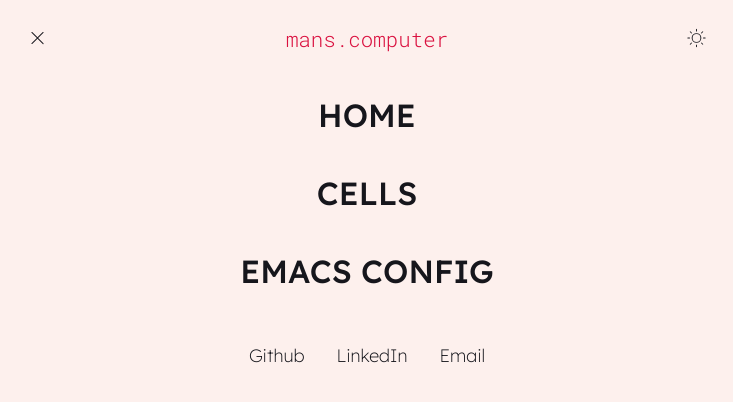
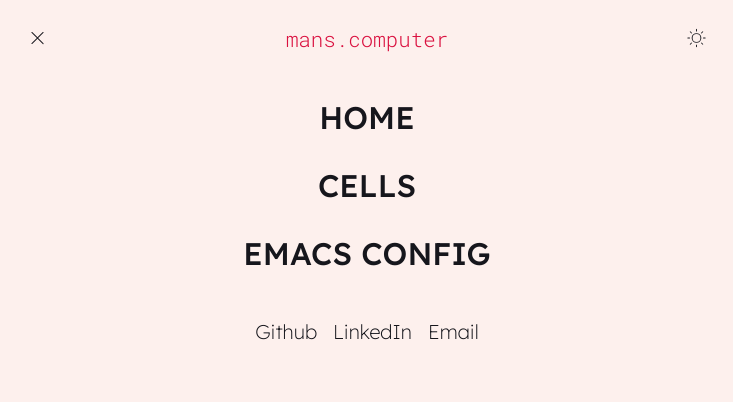
Before and after one commit to manskron/manskron.github.io, a plain HTML site: page index.html in a window 1280 px wide. Both pictures are taken after a click on the button 310 px from the left and 40 px from the top of the page. Shown: the whole page, without its empty margins (273-1006 px from the left). Drawn offline with Linux system fonts and the light colour scheme.

Commit message:
rework nav

```diff
--- a/css/site.css
+++ b/css/site.css
@@ -170,7 +170,7 @@ a.active {
 }
 
 /* Hide everything but the menu and header when menu open */
-body.menu-open > .grid > :not(header, #menu) {
+body.nav-open > .grid > :not(header, nav) {
     display: none;
 }
 
@@ -189,10 +189,46 @@ header {
 }
 
 nav {
+    display: none;
+}
+
+nav.nav-open {
+    display: block;
+}
+
+nav ul {
+    padding: 0;
+    display: grid;
+    gap: 2rem;
+    flex-wrap: wrap;
+    list-style: none;
+}
+
+nav ul li {
+    text-align: center;
+}
+
+nav ul li a {
+    font-family: var(--ff-body);
+    font-size: var(--fs-2);
+    font-weight: 500;
+    text-decoration: none;
+    text-transform: uppercase;
+}
+
+nav .sub-links {
     display: flex;
-    gap: 0.5rem;
-    align-items: center;
-    flex-wrap: wrap;
+    gap: 1rem;
+    justify-content: center;
+    margin-top: 1rem;
+}
+
+nav a {
+    text-decoration: none;
+}
+
+nav a:hover {
+    text-decoration: underline;
 }
 
 #logo-link {
@@ -233,59 +269,6 @@ nav {
     fill: var(--text-color);
 }
 
-#menu {
-    display: none;
-    background-color: var(--bkg-color);
-}
-
-#menu.menu-open {
-    display: block;
-}
-
-.menu-items {
-    display: flex;
-    flex-direction: column;
-    height: fit-content;
-    font-family: var(--ff-body);
-}
-
-.menu-item {
-    height: 70px;
-    width: 100%;
-    display: grid;
-    place-content: center;
-    font-size: 32px;
-    font-weight: 500;
-    text-decoration: none;
-    text-transform: uppercase;
-    transition: transform 0.2s ease-out;
-}
-
-.menu-item {
-    color: var(--text-color);
-}
-
-.menu-item:hover {
-    text-decoration: underline;
-    transform: scale(1.05);
-}
-
-.sub-menu-items {
-    margin-top: 32px;
-    display: flex;
-    gap: 32px;
-}
-
-.sub-menu-item {
-    font-size: large;
-    font-weight: 200;
-    text-decoration: none;
-}
-
-.sub-menu-item:hover {
-    text-decoration: underline;
-}
-
 .bg-secondary {
     background-color: var(--bg-secondary);
     padding: 2em;
--- a/index.html
+++ b/index.html
@@ -30,7 +30,7 @@
     <body>
         <div class="grid">
             <header class="content"></header>
-            <div class="content" id="menu"></div>
+            <nav class="content"></nav>
             <main class="content flow">
                 <h1>Hello</h1>
                 <p>
--- a/js/site.js
+++ b/js/site.js
@@ -33,7 +33,7 @@ export function $a(el, children) {
 }
 
 const header = document.querySelector("header");
-const menu = document.querySelector("#menu");
+const menu = document.querySelector("nav");
 
 const urls = {
     email: "mailto:safe.key1974@fastmail.com",
@@ -94,42 +94,42 @@ $a(header, [
 ]);
 
 $a(menu, [
-    $c("nav", { classList: ["menu-items"] }, [
+    $c("ul", undefined, [
+        $c("li", undefined, [
             $c("a", {
                 href: "/",
                 textContent: "Home",
-            classList: ["menu-item"],
             }),
+        ]),
+        $c("li", undefined, [
             $c("a", {
                 href: "/pages/cells",
                 textContent: "Cells",
-            classList: ["menu-item"],
             }),
+        ]),
+        $c("li", undefined, [
             $c("a", {
                 href: "/pages/emacsconf",
                 textContent: "Emacs config",
-            classList: ["menu-item"],
             }),
+        ]),
         $c(
             "div",
             {
-                classList: ["sub-menu-items"],
+                classList: ["sub-links"],
             },
             [
                 $c("a", {
                     href: urls.github,
                     textContent: "Github",
-                    classList: ["sub-menu-item"],
                 }),
                 $c("a", {
                     href: urls.linkedin,
                     textContent: "LinkedIn",
-                    classList: ["sub-menu-item"],
                 }),
                 $c("a", {
                     href: urls.email,
                     textContent: "Email",
-                    classList: ["sub-menu-item"],
                 }),
             ]
         ),
@@ -180,18 +180,18 @@ $a(menu, [
     }
 })();
 
-(function setupMenuButton() {
+(function setupNavButton() {
     const btn = document.getElementById("menu-button");
     const body = document.querySelector("body");
-    const menu = document.getElementById("menu");
+    const nav = document.querySelector("nav");
 
     btn.addEventListener("click", () => {
-        menu.classList.toggle("menu-open");
-        body.classList.toggle("menu-open");
+        nav.classList.toggle("nav-open");
+        body.classList.toggle("nav-open");
         btn.setAttribute(
             "aria-label",
-            menu.classList.contains("menu-open") ? "Close menu" : "Open menu"
+            nav.classList.contains("nav-open") ? "Close menu" : "Open menu"
         );
-        btn.innerHTML = menu.classList.contains("menu-open") ? xIcon : menuIcon;
+        btn.innerHTML = nav.classList.contains("nav-open") ? xIcon : menuIcon;
     });
 })();
```
Also changed, not shown: pages/cells/index.html (+1 -1 lines), pages/emacsconf/index.html (+1 -1 lines). Lines whose indentation alone changed are shown as unchanged.
